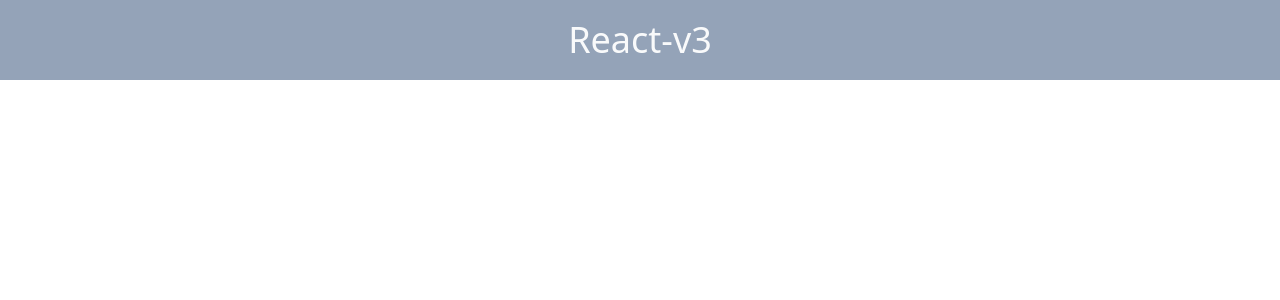
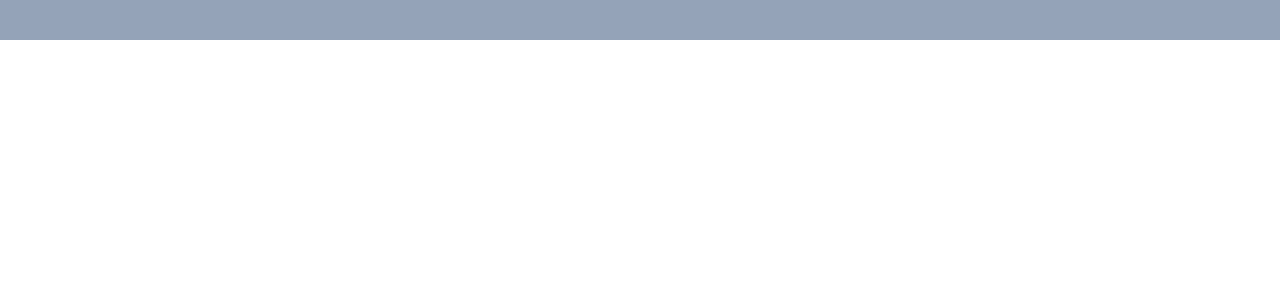
Before and after one commit to pj100-team/react-v3, a React (Create React App) app: page / in a window 1280 px wide. Shown: the top 300 px of the page. Built offline with nearby package versions, Linux system fonts and the light colour scheme.

Commit message:
ブランチ作成

```diff
--- a/src/App.tsx
+++ b/src/App.tsx
@@ -3,7 +3,7 @@ import "./App.css";
 function App() {
 	return (
 		<header className="bg-[#94A3B8] text-center p-[20px] text-4xl text-[#F9FAFB]">
-			React-v3
+			{/* React-v3 higuchi */}
 		</header>
 	);
 }
```
